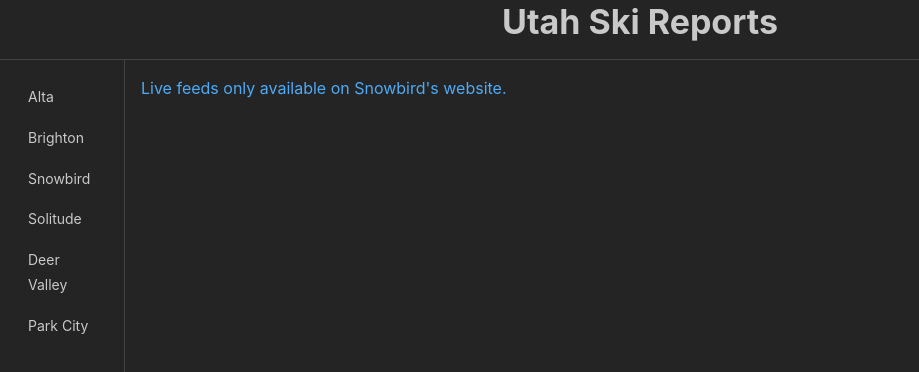
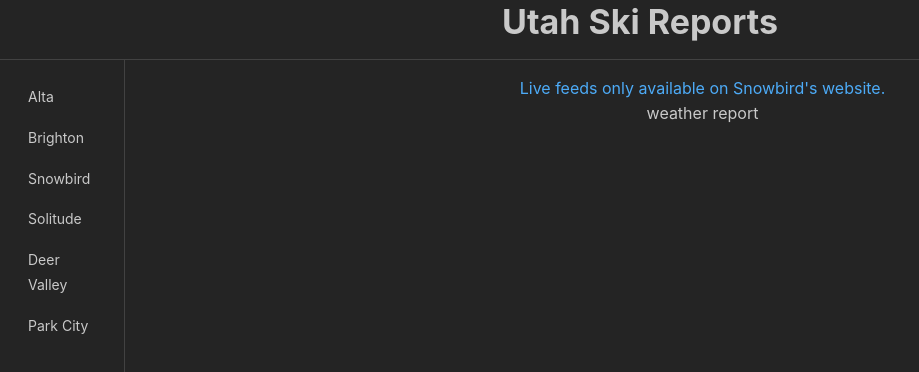
Before and after one commit to SamEakin/WasatchSkiReport, a React (Vite) app: page / in a window 1280 px wide. Both pictures are taken after a click on the link "Snowbird". Shown: the top 372 px of the page, without its empty margins (0-919 px from the left). Built offline with nearby package versions, Linux system fonts and the light colour scheme.

Commit message:
fix build

```diff
--- a/src/App.tsx
+++ b/src/App.tsx
@@ -2,6 +2,7 @@
 import { useState } from 'react';
 import LiveCam from './components/LiveCam';
 import ResortNavBar from './components/ResortNavBar';
+import WeatherReport from './components/WeatherReport';
 
 export function App() {
 
@@ -31,8 +32,11 @@
       </AppShell.Navbar>
 
       <AppShell.Main>
-        <Group>
+        <Group justify='center'>
           <LiveCam resort={resort} />
+        </Group>
+        <Group justify='center'>
+          <WeatherReport resort={resort} />
         </Group>
       </AppShell.Main>
     </AppShell>
--- a/src/components/LiveCam.tsx
+++ b/src/components/LiveCam.tsx
@@ -5,21 +5,6 @@
 };
 
 export default function LiveCam({ resort }: LiveCamProps) {
-    // ToDo: Snowbird should probably be a different component
-    if (resort === 'Snowbird') {
-        return (
-            <Anchor href="https://www.snowbird.com/mountain-report/#webcams" target="_blank" underline="hover">
-                    Live feeds only available on Snowbird's website.
-            </Anchor>
-        )
-    }
-    return (
-        liveCams(resort).map((url) =>
-            <iframe width="560" height="315" src={url} allow="accelerometer; autoplay; clipboard-write; encrypted-media; gyroscope; picture-in-picture; web-share"></iframe>
-        )
-    )
-};
-
     function liveCams(resort: string): string[] {
         let urls: string[] = [];
         switch (resort) {
@@ -45,3 +30,18 @@
         }
         return urls
     }
+
+    // ToDo: Snowbird should probably be a different component
+    if (resort === 'Snowbird') {
+        return (
+            <Anchor href="https://www.snowbird.com/mountain-report/#webcams" target="_blank" underline="hover">
+                    Live feeds only available on Snowbird's website.
+            </Anchor>
+        )
+    }
+    return (
+        liveCams(resort).map((url) =>
+            <iframe width="560" height="315" src={url} allow="accelerometer; autoplay; clipboard-write; encrypted-media; gyroscope; picture-in-picture; web-share"></iframe>
+        )
+    )
+};
--- /dev/null
+++ b/src/components/WeatherReport.tsx
@@ -0,0 +1,21 @@
+type WeatherReportProps = {
+    resort: string
+};
+
+export default function WeatherReport({ resort }: WeatherReportProps) {
+    const fetchWeatherData = async () => {
+        try {
+            const response = await fetch('https://api.example.com/weather');
+            const data = await response.json();
+            // Process the data here
+        } catch (error) {
+            // Handle the error here
+        }
+    };
+
+    return (
+        <div>
+            weather report
+        </div>
+    );
+};
```
Also changed, not shown: .eslintrc.cjs (added), 1 other file (tests, documents, lock files or other folders). Lines whose indentation alone changed are shown as unchanged.
